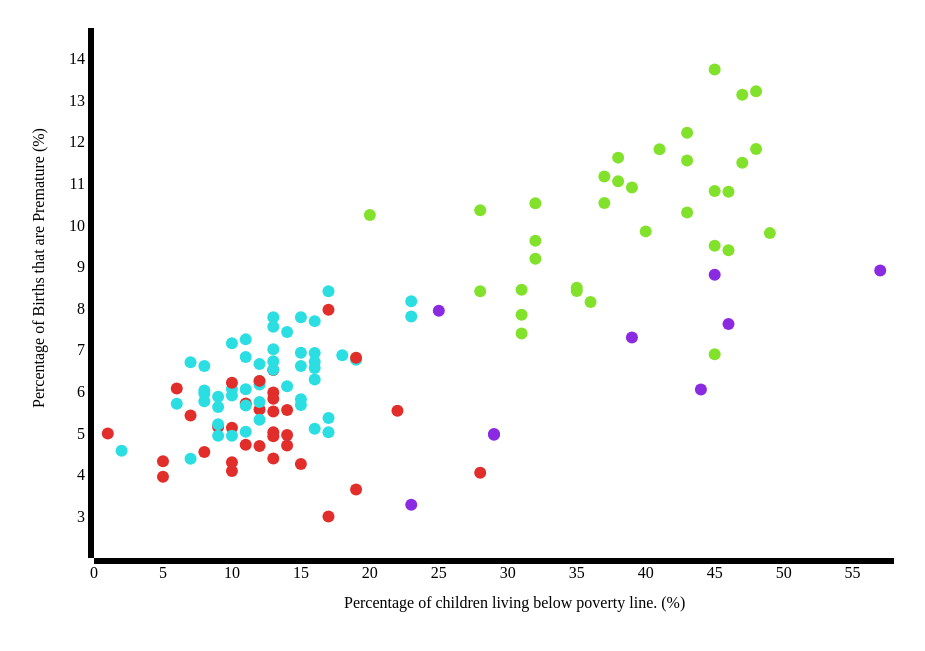
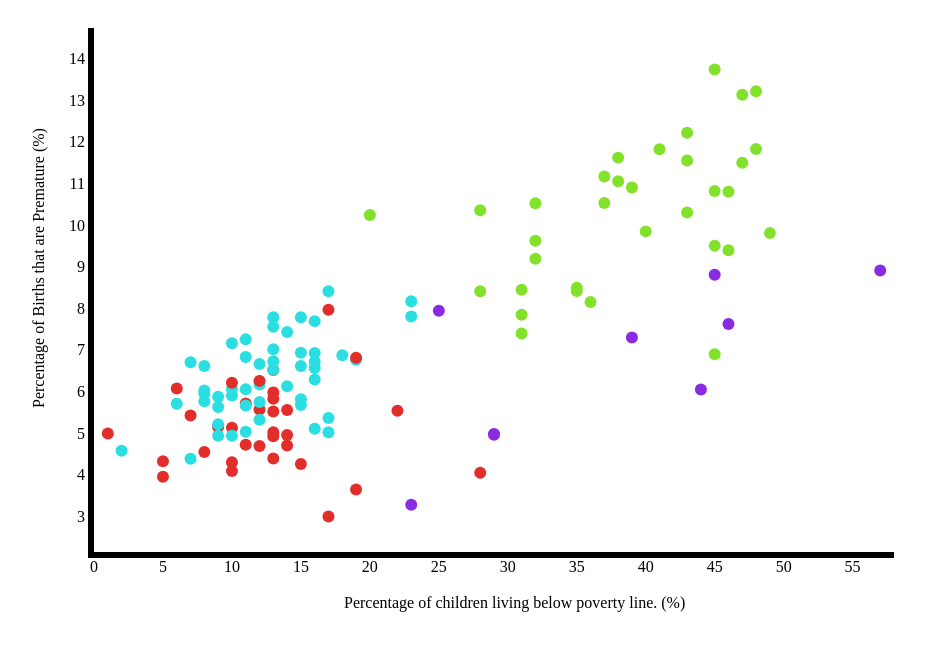
Before and after one commit to jfried23/Explore_data, a Flask app: page /poverty in a window 1280 px wide. Shown: the top 651 px of the page, without its empty margins (14-939 px from the left). Run offline with Flask 2, Linux system fonts and the light colour scheme.

Commit message:
cosmetic change to make axis align

```diff
--- a/templates/poverty.html
+++ b/templates/poverty.html
@@ -87,7 +87,7 @@
 
 
                   d3.select('svg').append('g').call(yaxis).attr('transform','translate('+mar.l+','+ mar.t +')');
-                  d3.select('svg').append('g').call(xaxis).attr('transform','translate('+mar.l+','+ (height-mar.b) +')');
+                  d3.select('svg').append('g').call(xaxis).attr('transform','translate('+mar.l+','+ (height-mar.b-6) +')');
 
 
                   canvas.append("text")
```
